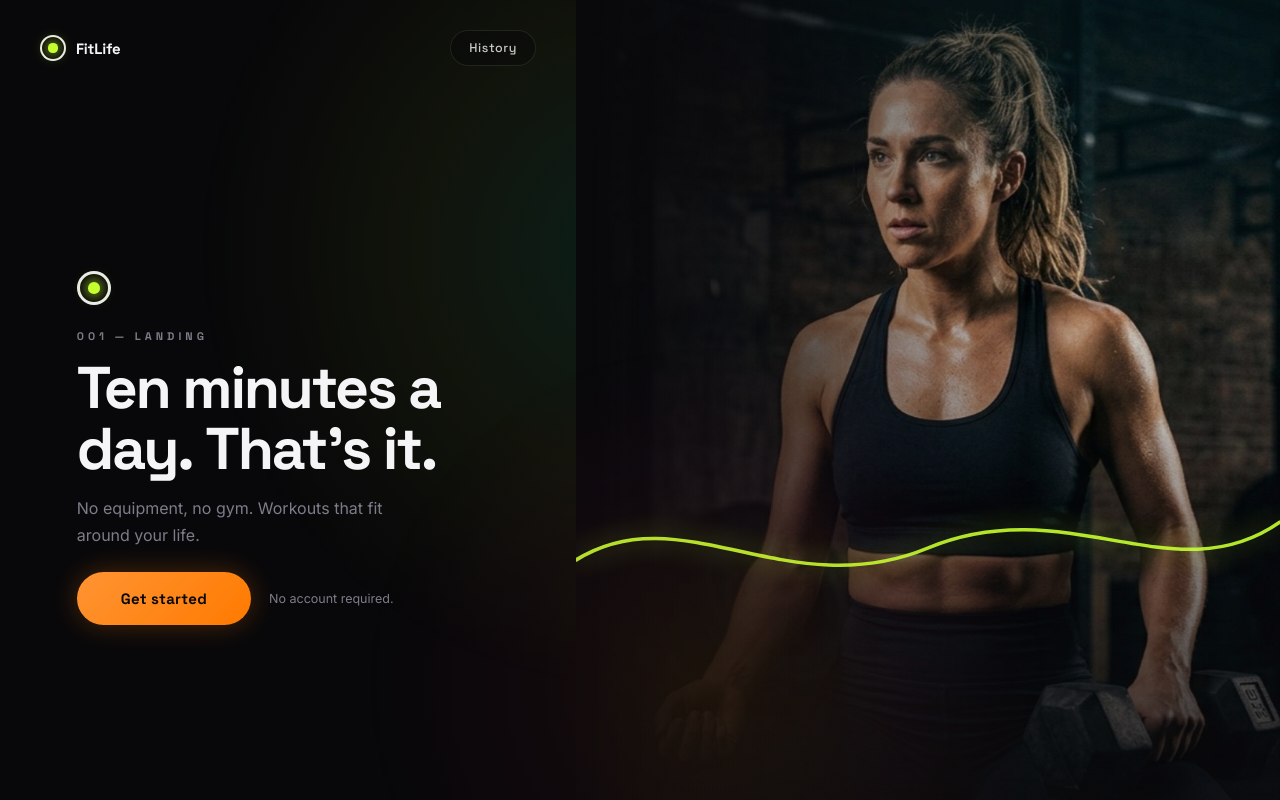
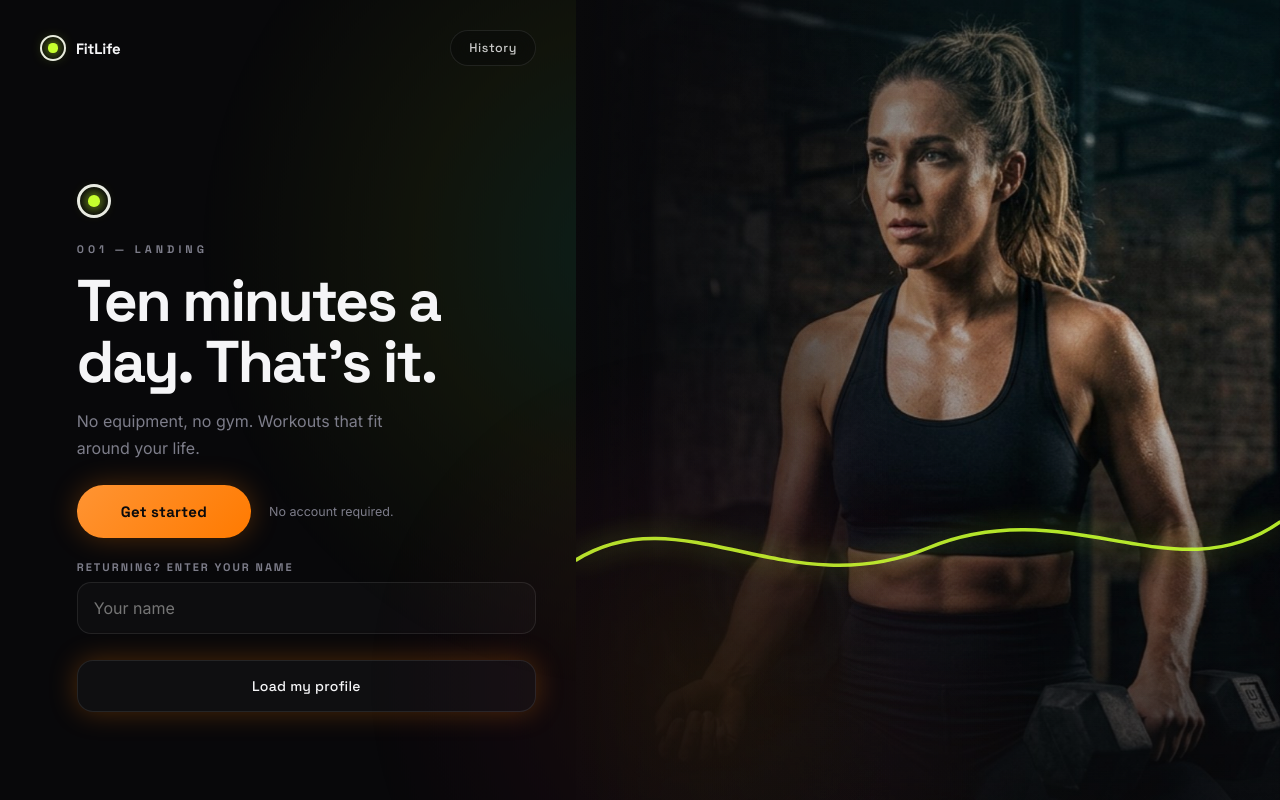
Before and after one commit to 26sanar/fitlife, a Flask app: page / in a window 1280 px wide. Run offline with Flask 3, Linux system fonts and the light colour scheme.

Commit message:
FR-6: fixed history and streak to filter by user

```diff
--- a/app.py
+++ b/app.py
@@ -1,4 +1,4 @@
-from flask import Flask, render_template, request, redirect
+from flask import Flask, render_template, request, redirect, url_for
 import sqlite3
 import requests
 import random
@@ -142,11 +142,14 @@ def choose_workout(level, available_minutes):
     return best_match
 
 
-def calculate_streak():
-    """Count how many days in a row a workout was completed, ending today."""
+def calculate_streak(user_name):
+    """Count how many days in a row this user completed a workout, ending today."""
     connection = sqlite3.connect(DATABASE)
     cursor = connection.cursor()
-    cursor.execute("SELECT DISTINCT date_completed FROM sessions")
+    cursor.execute("""
+        SELECT DISTINCT date_completed FROM sessions
+        WHERE user_name = ?
+    """, (user_name,))
     dates = []
     for row in cursor.fetchall():
         dates.append(row[0])
@@ -160,11 +163,14 @@ def calculate_streak():
     return streak
 
 
-def get_weekly_minutes():
-    """Return the minutes exercised in each of the last 8 weeks, oldest first."""
+def get_weekly_minutes(user_name):
+    """Return the minutes this user exercised in each of the last 8 weeks, oldest first."""
     connection = sqlite3.connect(DATABASE)
     cursor = connection.cursor()
-    cursor.execute("SELECT date_completed, minutes FROM sessions")
+    cursor.execute("""
+        SELECT date_completed, minutes FROM sessions
+        WHERE user_name = ?
+    """, (user_name,))
     rows = cursor.fetchall()
     connection.close()
 
@@ -214,9 +220,46 @@ def save_profile(user_name, age, level, goal, available_minutes):
     connection.close()
 
 
+def load_profile(user_name):
+    """Find a saved profile by name and return it as a dictionary, or None."""
+    connection = sqlite3.connect(DATABASE)
+    cursor = connection.cursor()
+    cursor.execute("""
+        SELECT user_name, age, level, goal, available_minutes
+        FROM user_profiles
+        WHERE user_name = ?
+    """, (user_name,))
+    row = cursor.fetchone()
+    connection.close()
+
+    if row is None:
+        return None
+
+    profile = {
+        "user_name": row[0],
+        "age": row[1],
+        "level": row[2],
+        "goal": row[3],
+        "available_minutes": row[4]
+    }
+    return profile
+
+
 @app.route("/")
 def index():
-    return render_template("index.html")
+    return render_template("index.html", profile=None, message=None)
+
+
+@app.route("/profile", methods=["POST"])
+def show_profile():
+    user_name = request.form["user_name"]
+    profile = load_profile(user_name)
+
+    if profile is None:
+        message = "No profile was found for " + user_name + "."
+        return render_template("index.html", profile=None, message=message)
+
+    return render_template("index.html", profile=profile, message=None)
 
 
 @app.route("/today", methods=["POST"])
@@ -241,7 +284,7 @@ def today():
         workout_name=workout_name,
         workout=workout,
         exercises=exercises,
-        streak=calculate_streak(),
+        streak=calculate_streak(user_name),
         today_date=date.today().strftime("%A %d %B")
     )
 
@@ -261,14 +304,30 @@ def complete():
     connection.commit()
     connection.close()
 
-    return redirect("/history")
+    return redirect(url_for("history", user=user_name))
 
 
 @app.route("/history")
 def history():
+    user_name = request.args.get("user", "").strip()
+
+    if user_name == "":
+        return render_template(
+            "history.html",
+            user_name=None,
+            sessions=[],
+            streak=0,
+            total_minutes=0,
+            weeks=[]
+        )
+
     connection = sqlite3.connect(DATABASE)
     cursor = connection.cursor()
-    cursor.execute("SELECT * FROM sessions ORDER BY id DESC")
+    cursor.execute("""
+        SELECT * FROM sessions
+        WHERE user_name = ?
+        ORDER BY id DESC
+    """, (user_name,))
     sessions = cursor.fetchall()
     connection.close()
 
@@ -278,10 +337,11 @@ def history():
 
     return render_template(
         "history.html",
+        user_name=user_name,
         sessions=sessions,
-        streak=calculate_streak(),
+        streak=calculate_streak(user_name),
         total_minutes=total_minutes,
-        weeks=get_weekly_minutes()
+        weeks=get_weekly_minutes(user_name)
     )
 
 
--- a/templates/index.html
+++ b/templates/index.html
@@ -59,6 +59,19 @@
                     <button class="cta" id="get-started" type="button">Get started</button>
                     <span class="microcopy">No account required.</span>
                 </div>
+
+                <form action="/profile" method="POST">
+                    <label for="returning-name">Returning? Enter your name</label>
+                    <input type="text" name="user_name" id="returning-name"
+                           placeholder="Your name" maxlength="40" required>
+                    <button type="submit" class="ghost-button">Load my profile</button>
+                    {% if message %}
+                    <p class="microcopy">{{ message }}</p>
+                    {% endif %}
+                    {% if profile %}
+                    <p class="microcopy">Welcome back, {{ profile.user_name }}! Press Get started to see your saved answers.</p>
+                    {% endif %}
+                </form>
             </div>
         </div>
     </section>
@@ -66,9 +79,9 @@
     <!-- ============ 002 — ONBOARDING ============ -->
     <section class="onboard" id="onboard" hidden>
         <form action="/today" method="POST" id="onboard-form" novalidate>
-            <input type="hidden" name="level" id="f-level" value="">
-            <input type="hidden" name="goal" id="f-goal" value="">
-            <input type="hidden" name="available_minutes" id="f-minutes" value="">
+            <input type="hidden" name="level" id="f-level" value="{{ profile.level if profile else '' }}">
+            <input type="hidden" name="goal" id="f-goal" value="{{ profile.goal if profile else '' }}">
+            <input type="hidden" name="available_minutes" id="f-minutes" value="{{ profile.available_minutes if profile else '' }}">
 
             <header class="onboard-top">
                 <button type="button" class="back-btn" id="back-btn" aria-label="Go back">
@@ -91,6 +104,7 @@
                     <h2 class="question">First up, what should we call you?</h2>
                     <div class="field-wrap">
                         <input class="onboard-input" type="text" name="user_name" id="in-name"
+                               value="{{ profile.user_name if profile else '' }}"
                                placeholder="Your name" autocomplete="given-name" maxlength="40">
                     </div>
                 </fieldset>
@@ -100,6 +114,7 @@
                     <h2 class="question">How old are you?</h2>
                     <div class="field-wrap">
                         <input class="onboard-input" type="number" name="age" id="in-age"
+                               value="{{ profile.age if profile else '' }}"
                                placeholder="Your age" inputmode="numeric" min="13" max="100">
                     </div>
                     <p class="step-hint">FitLife is designed for ages 13 to 100.</p>
@@ -109,7 +124,7 @@
                     <div class="screen-label">002 — Onboarding</div>
                     <h2 class="question">How would you describe your fitness level?</h2>
                     <div class="options" role="radiogroup" aria-label="Fitness level" data-target="f-level">
-                        <button type="button" class="option" role="radio" aria-checked="false" data-value="Beginner">
+                        <button type="button" class="option" role="radio" aria-checked="{{ 'true' if profile and profile.level == 'Beginner' else 'false' }}" data-value="Beginner">
                             <span class="option-text">
                                 <span class="option-title">Beginner</span>
                                 <span class="option-sub">New to regular exercise</span>
@@ -118,7 +133,7 @@
                                 <svg viewBox="0 0 24 24" fill="none"><path d="M5 12.5l4.5 4.5L19 8" stroke="currentColor" stroke-width="3" stroke-linecap="round" stroke-linejoin="round"/></svg>
                             </span>
                         </button>
-                        <button type="button" class="option" role="radio" aria-checked="false" data-value="Intermediate">
+                        <button type="button" class="option" role="radio" aria-checked="{{ 'true' if profile and profile.level == 'Intermediate' else 'false' }}" data-value="Intermediate">
                             <span class="option-text">
                                 <span class="option-title">Intermediate</span>
                                 <span class="option-sub">Active a few times a week</span>
@@ -127,7 +142,7 @@
                                 <svg viewBox="0 0 24 24" fill="none"><path d="M5 12.5l4.5 4.5L19 8" stroke="currentColor" stroke-width="3" stroke-linecap="round" stroke-linejoin="round"/></svg>
                             </span>
                         </button>
-                        <button type="button" class="option" role="radio" aria-checked="false" data-value="Advanced">
+                        <button type="button" class="option" role="radio" aria-checked="{{ 'true' if profile and profile.level == 'Advanced' else 'false' }}" data-value="Advanced">
                             <span class="option-text">
                                 <span class="option-title">Advanced</span>
                                 <span class="option-sub">Training is part of my routine</span>
@@ -143,7 +158,7 @@
                     <div class="screen-label">002 — Onboarding</div>
                     <h2 class="question">What are you training for?</h2>
                     <div class="options" role="radiogroup" aria-label="Your goal" data-target="f-goal">
-                        <button type="button" class="option" role="radio" aria-checked="false" data-value="General fitness">
+                        <button type="button" class="option" role="radio" aria-checked="{{ 'true' if profile and profile.goal == 'General fitness' else 'false' }}" data-value="General fitness">
                             <span class="option-text">
                                 <span class="option-title">General fitness</span>
                                 <span class="option-sub">Feel healthier day to day</span>
@@ -152,7 +167,7 @@
                                 <svg viewBox="0 0 24 24" fill="none"><path d="M5 12.5l4.5 4.5L19 8" stroke="currentColor" stroke-width="3" stroke-linecap="round" stroke-linejoin="round"/></svg>
                             </span>
                         </button>
-                        <button type="button" class="option" role="radio" aria-checked="false" data-value="Build strength">
+                        <button type="button" class="option" role="radio" aria-checked="{{ 'true' if profile and profile.goal == 'Build strength' else 'false' }}" data-value="Build strength">
                             <span class="option-text">
                                 <span class="option-title">Build strength</span>
                                 <span class="option-sub">Get stronger with bodyweight work</span>
@@ -161,7 +176,7 @@
                                 <svg viewBox="0 0 24 24" fill="none"><path d="M5 12.5l4.5 4.5L19 8" stroke="currentColor" stroke-width="3" stroke-linecap="round" stroke-linejoin="round"/></svg>
                             </span>
                         </button>
-                        <button type="button" class="option" role="radio" aria-checked="false" data-value="Stay active">
+                        <button type="button" class="option" role="radio" aria-checked="{{ 'true' if profile and profile.goal == 'Stay active' else 'false' }}" data-value="Stay active">
                             <span class="option-text">
                                 <span class="option-title">Stay active</span>
                                 <span class="option-sub">Keep moving, keep the streak</span>
@@ -177,19 +192,19 @@
                     <div class="screen-label">002 — Onboarding</div>
                     <h2 class="question">How much time do you have on a typical day?</h2>
                     <div class="options two-col" role="radiogroup" aria-label="Minutes available" data-target="f-minutes">
-                        <button type="button" class="option" role="radio" aria-checked="false" data-value="10">
+                        <button type="button" class="option" role="radio" aria-checked="{{ 'true' if profile and profile.available_minutes == 10 else 'false' }}" data-value="10">
                             <span class="option-text"><span class="option-title">About 10 minutes</span></span>
                             <span class="option-check" aria-hidden="true">
                                 <svg viewBox="0 0 24 24" fill="none"><path d="M5 12.5l4.5 4.5L19 8" stroke="currentColor" stroke-width="3" stroke-linecap="round" stroke-linejoin="round"/></svg>
                             </span>
                         </button>
-                        <button type="button" class="option" role="radio" aria-checked="false" data-value="15">
+                        <button type="button" class="option" role="radio" aria-checked="{{ 'true' if profile and profile.available_minutes == 15 else 'false' }}" data-value="15">
                             <span class="option-text"><span class="option-title">About 15 minutes</span></span>
                             <span class="option-check" aria-hidden="true">
                                 <svg viewBox="0 0 24 24" fill="none"><path d="M5 12.5l4.5 4.5L19 8" stroke="currentColor" stroke-width="3" stroke-linecap="round" stroke-linejoin="round"/></svg>
                             </span>
                         </button>
-                        <button type="button" class="option" role="radio" aria-checked="false" data-value="20">
+                        <button type="button" class="option" role="radio" aria-checked="{{ 'true' if profile and profile.available_minutes == 20 else 'false' }}" data-value="20">
                             <span class="option-text"><span class="option-title">About 20 minutes</span></span>
                             <span class="option-check" aria-hidden="true">
                                 <svg viewBox="0 0 24 24" fill="none"><path d="M5 12.5l4.5 4.5L19 8" stroke="currentColor" stroke-width="3" stroke-linecap="round" stroke-linejoin="round"/></svg>
--- a/templates/today.html
+++ b/templates/today.html
@@ -90,6 +90,7 @@
             </div>
         {% endif %}
 
+        <a class="ghost-button" href="{{ url_for('history', user=user_name) }}">View My History</a>
         <a class="ghost-button" href="/">Get a Different Workout</a>
 
         <p class="attribution">Exercise data and demonstrations provided by ExerciseDB.</p>
```
Also changed, not shown: templates/history.html (+18 -1 lines).
